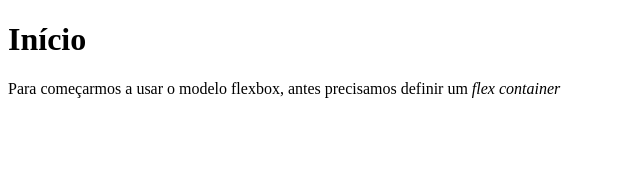
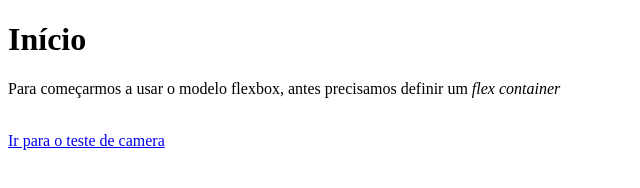
Before and after one commit to gabrielluzx/camera, a plain HTML site: page index.html in a window 1280 px wide. Shown: the whole page, without its empty margins (0-640 px from the left). Drawn offline with Linux system fonts and the light colour scheme.

Commit message:
Update index.html

```diff
--- a/index.html
+++ b/index.html
@@ -9,5 +9,7 @@
 <body>
     <h1>Início</h1>
     <p>Para começarmos a usar o modelo flexbox, antes precisamos definir um <em>flex container</em></p>
+    <br>
+    <a href="./flex.htm">Ir para o teste de camera</a>
 </body>
 </html>
```
